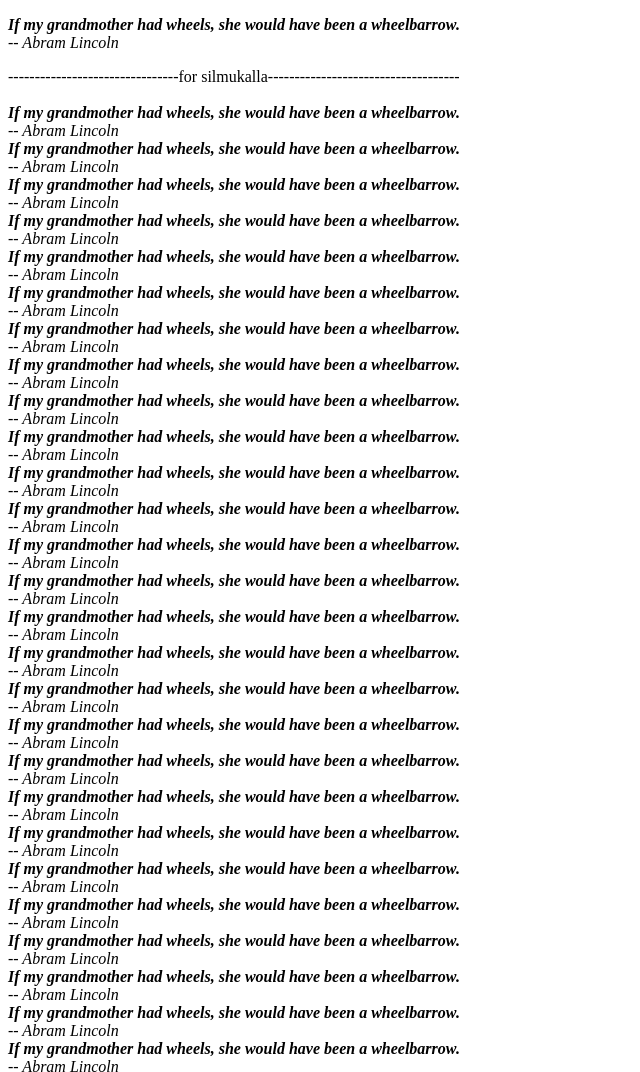
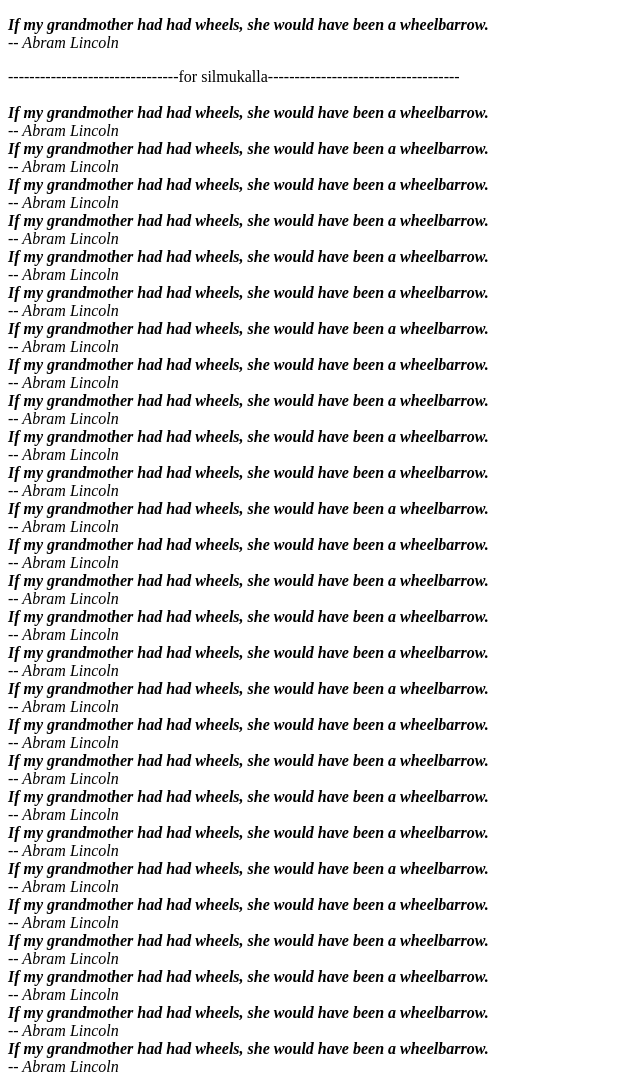
Before and after one commit to Danypoz1986/JavaScriptKurssi.io, a plain HTML site: page WorkShop2/Exercise1/index.html in a window 1280 px wide. Shown: the top 1072 px of the page, without its empty margins (0-640 px from the left). Drawn offline with Linux system fonts and the light colour scheme.

Commit message:
Replace old content in WorkShop2 with updated content

```diff
--- a/WorkShop2/Exercise1/index.html
+++ b/WorkShop2/Exercise1/index.html
@@ -7,7 +7,7 @@
 </head>
 <body>
     <p id="quote">
-        <cite><strong>If my grandmother had wheels, she would have been a wheelbarrow.</strong> <br>-- Abram Lincoln</cite>
+        <cite><strong>If my grandmother had had wheels, she would have been a wheelbarrow.</strong> <br>-- Abram Lincoln</cite>
     </p>
 </body>
 <script src="jskoodi.js"></script>
```
Also changed, not shown: WorkShop2/Exercise2/index.html (+1 -1 lines).
